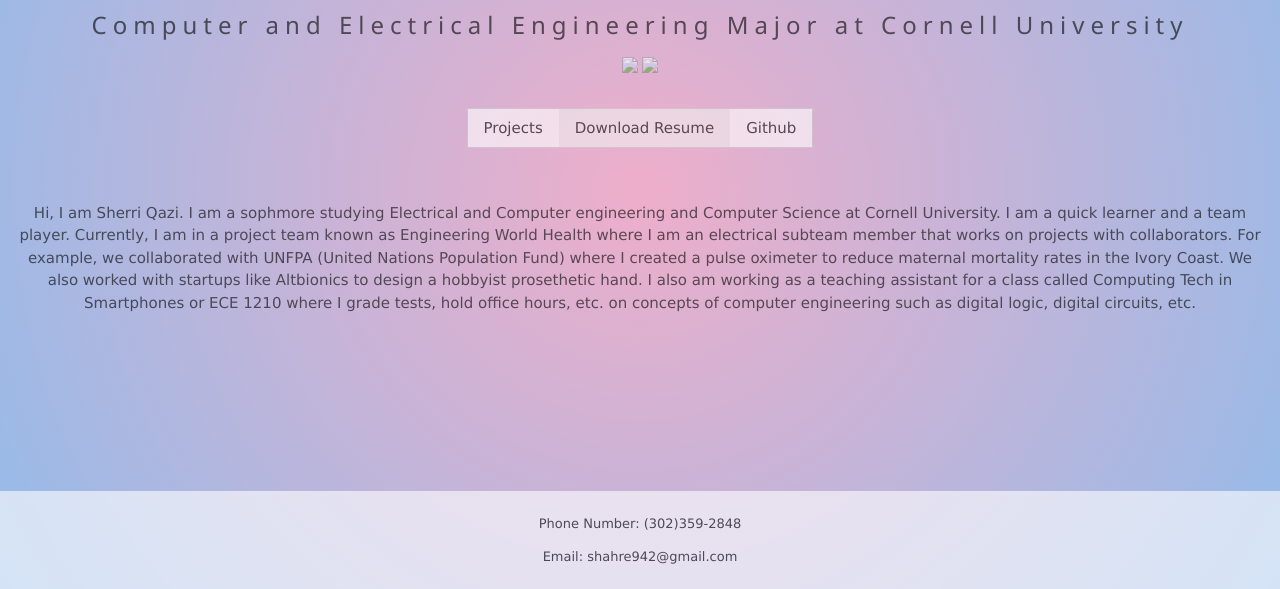
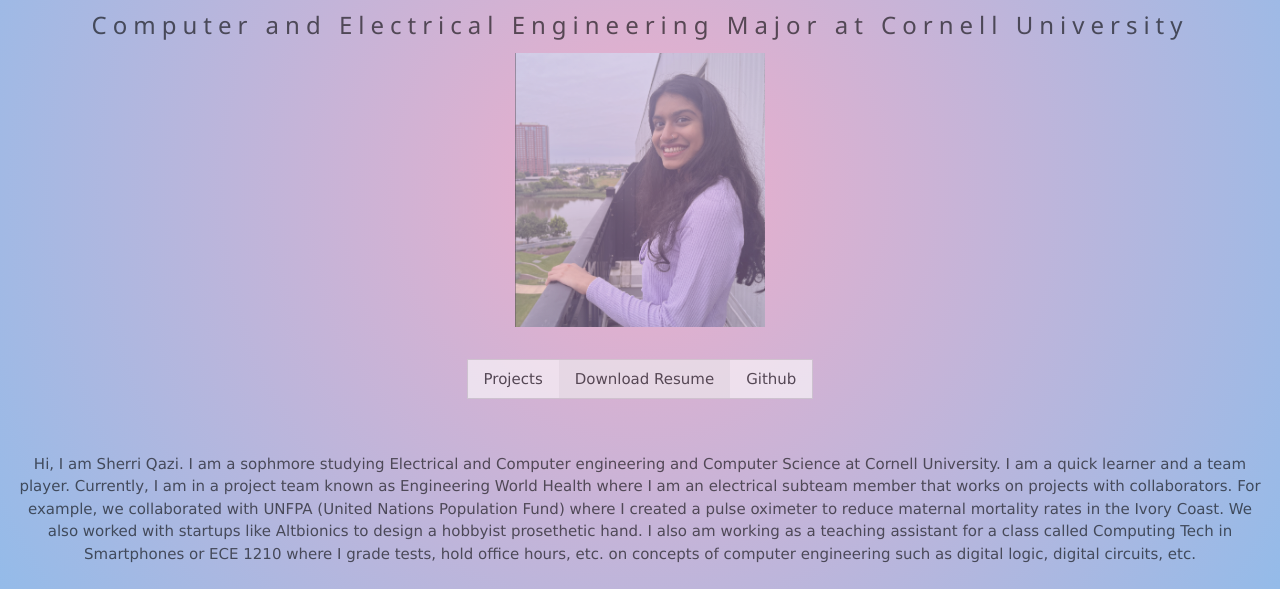
Before and after one commit to sherriqazi101/sherri-website, a plain HTML site: page index.html in a window 1280 px wide. Shown: the part 211-800 px from the top of the page. Drawn offline with nearby package versions, Linux system fonts and the light colour scheme.

Commit message:
Add files via upload

```diff
--- a/index.html
+++ b/index.html
@@ -16,8 +16,7 @@
     <header class="w3-panel w3-center w3-opacity" style="padding:128px 16px">
         <h1>SHERRI QAZI</h1>
         <h1 class="w3-xlarge">Computer and Electrical Engineering Major at Cornell University</h1>
-        <img src ="/images/sherriprofile.png"style="width:20%">
-        <img src ="/images/78745131.jpg"style="width:20%">
+        <img src ="./images/sherriprofile.png"style="width:20%">
     <div class="w3-padding-32">
         <div class="w3-bar w3-border">
           <a href="/sherri-website/projects.html" class="w3-bar-item w3-button w3-white">Projects</a>
```
Also changed, not shown: images/78745131.jpg (added), images/sherriprofile.png (added).
